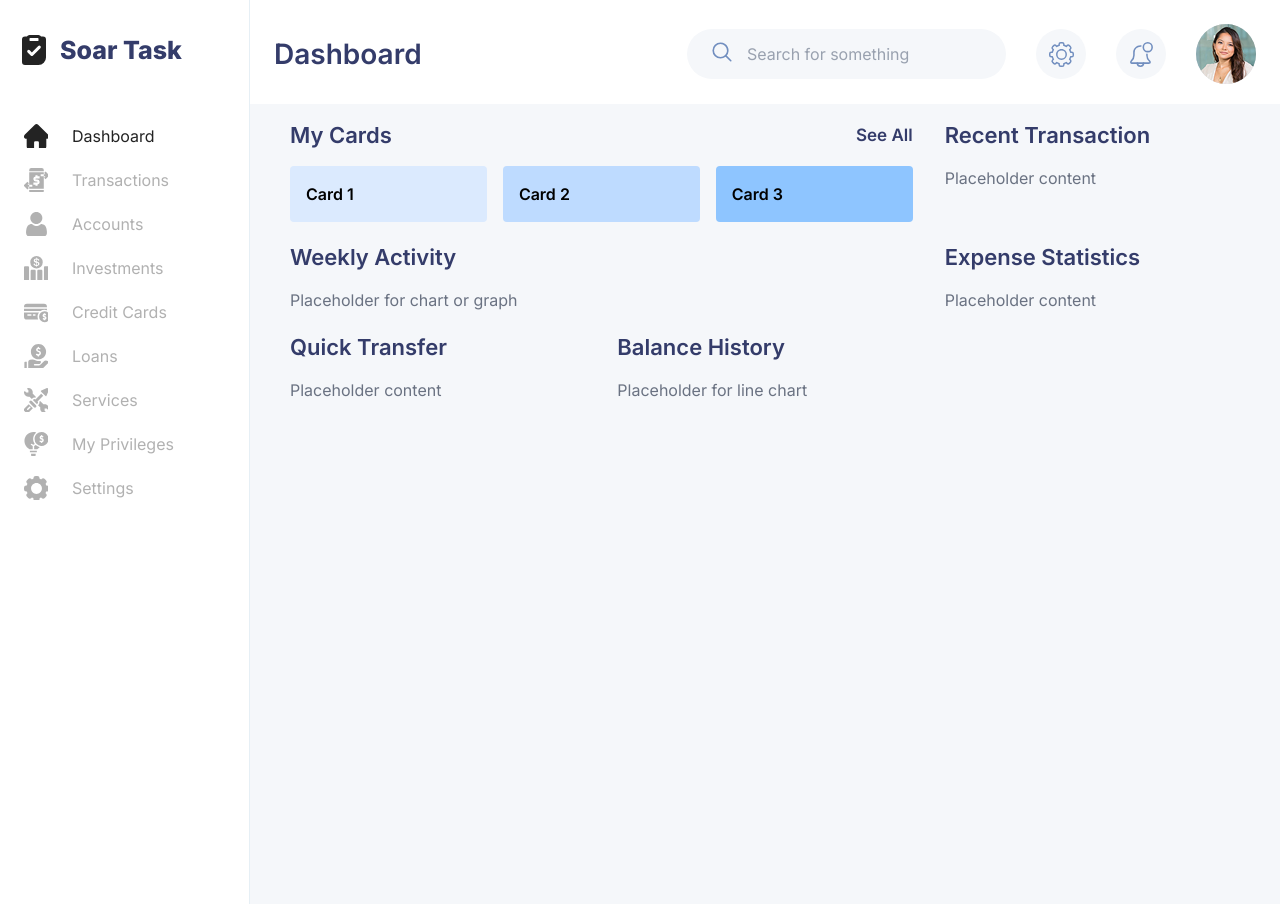
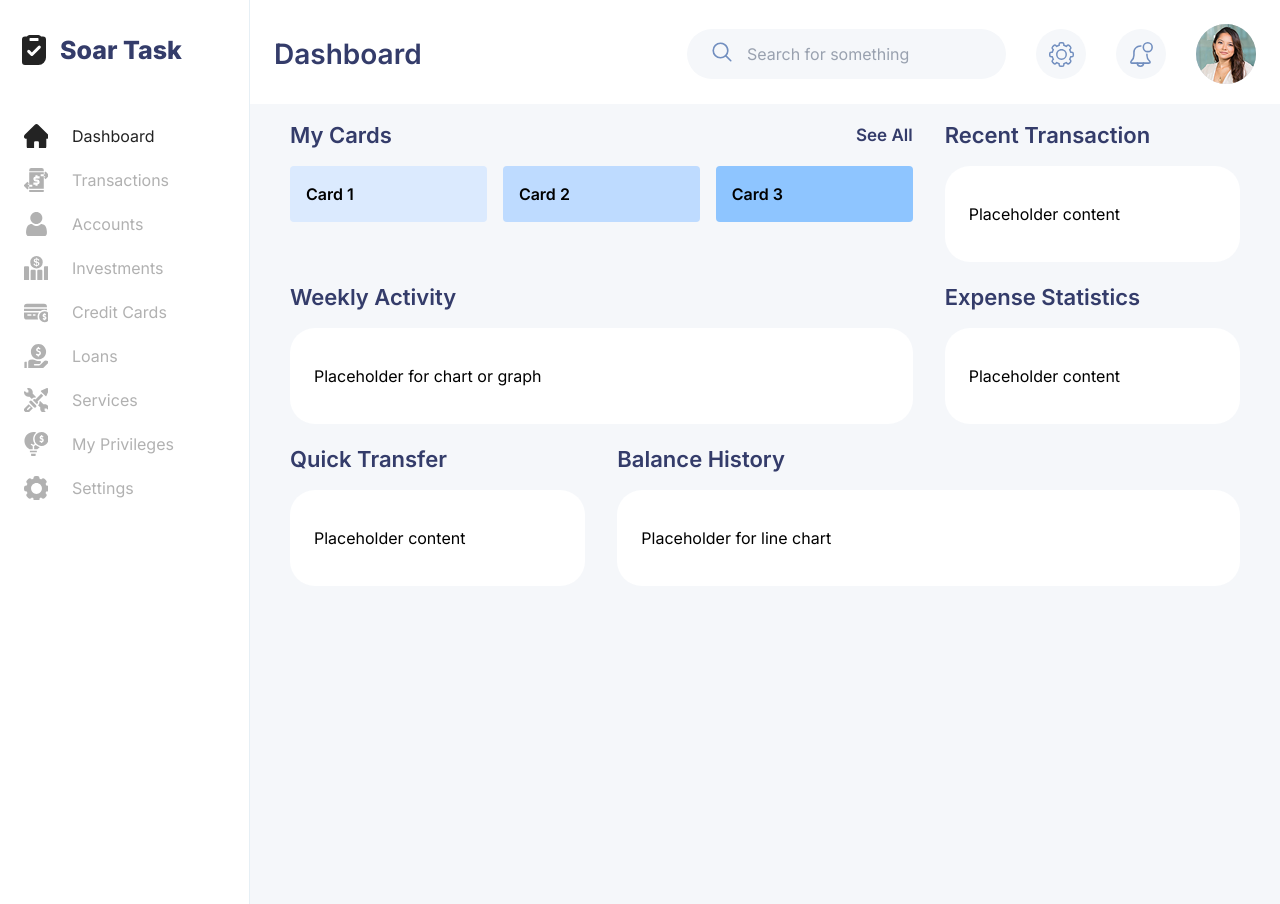
Before and after one commit to mbarinov/super-duper-fortnight, a Next.js app in the folder apps/web/: page / in a window 1280 px wide. Built offline with nearby package versions, Linux system fonts and the light colour scheme.

Commit message:
feat(web): Add Box component for consistent dashboard section styling

```diff
--- a/apps/web/app/page.tsx
+++ b/apps/web/app/page.tsx
@@ -1,8 +1,9 @@
+import Box from "@/lib/components/box";
 import GridItem from "../lib/components/grid-item";
 
 export default function Home() {
   return (
-    <div className="min-h-screen bg-background py-5 px-10">
+    <div className="min-h-screen md:bg-background bg-white md:py-5 md:px-10 px-6">
       <div className="grid grid-cols-1 lg:grid-cols-3 gap-y-5 lg:gap-y-6 lg:gap-x-8">
         {/* My Cards (spans 2 of 3 columns on lg) */}
         <div className="lg:col-span-2">
@@ -28,35 +29,35 @@ export default function Home() {
         {/* Extra block for the remaining column */}
         <div>
           <GridItem title="Recent Transaction">
-            <p className="text-gray-500">Placeholder content</p>
+            <Box>Placeholder content</Box>
           </GridItem>
         </div>
 
         {/* Weekly Activity (spans 2 of 3 columns on lg) */}
         <div className="lg:col-span-2">
           <GridItem title="Weekly Activity">
-            <p className="text-gray-500">Placeholder for chart or graph</p>
+            <Box>Placeholder for chart or graph</Box>
           </GridItem>
         </div>
 
         {/* Another block */}
         <div>
           <GridItem title="Expense Statistics">
-            <p className="text-gray-500">Placeholder content</p>
+            <Box>Placeholder content</Box>
           </GridItem>
         </div>
 
         {/* Another block */}
         <div>
           <GridItem title="Quick Transfer">
-            <p className="text-gray-500">Placeholder content</p>
+            <Box>Placeholder content</Box>
           </GridItem>
         </div>
 
         {/* Balance History (spans 2 of 3 columns on lg) */}
         <div className="lg:col-span-2">
           <GridItem title="Balance History">
-            <p className="text-gray-500">Placeholder for line chart</p>
+            <Box>Placeholder for line chart</Box>
           </GridItem>
         </div>
       </div>
--- /dev/null
+++ b/apps/web/lib/components/box/index.tsx
@@ -0,0 +1,20 @@
+import { ReactNode } from "react";
+import cn from "classnames";
+
+interface BoxProps {
+  children: ReactNode;
+  className?: string;
+}
+
+export default function Box({ children, className }: BoxProps) {
+  return (
+    <div
+      className={cn(
+        "w-full md:py-9 md:px-6 p-5 md:rounded-[25px] bg-white",
+        className
+      )}
+    >
+      {children}
+    </div>
+  );
+}
```
